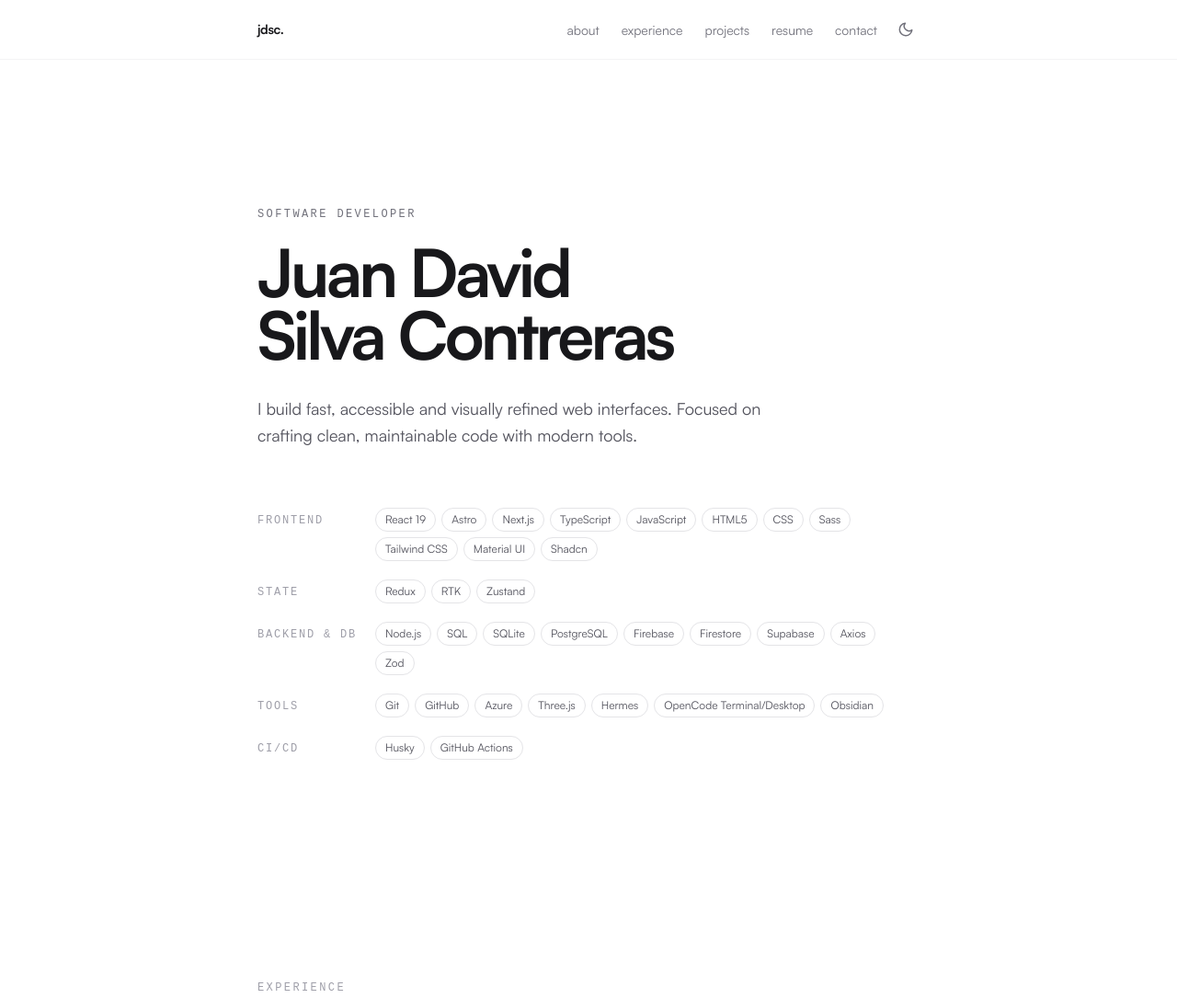
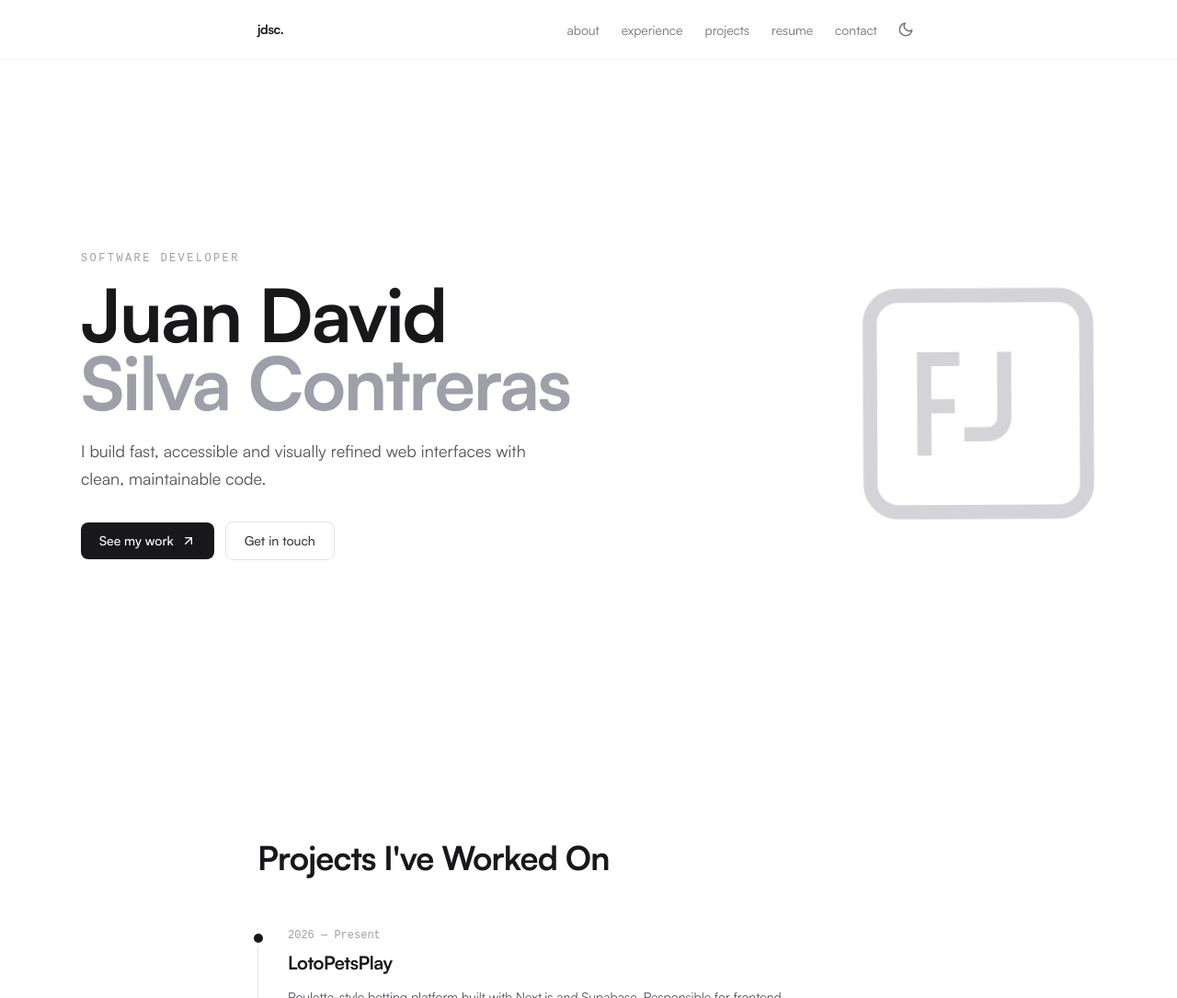
Before and after one commit to davidsilva131/astro-portfolio, an Astro site: page / in a window 1280 px wide. Shown: the top 1085 px of the page at 92% size. Built offline with nearby package versions, Linux system fonts and the light colour scheme; Astro itself is replaced by a stand-in of ours.

Commit message:
feat: T2 asymmetric hero with JD monogram and CTAs
- Replace old hero with a two-column asymmetric split: text left,
  geometric JD monogram right; collapses to single column below md.
- Add 'See my work' and 'Get in touch' CTAs with explicit anchors.
- Remove all tech chips from the hero and the section labels/eyebrows
  in Experience, Projects, Resume and Contact, leaving the hero as the
  only eyebrow on the landing page.
- Introduce Monogram.astro as a simple geometric SVG mark.
- Implement parallax via CSS scroll-driven animations
  (animation-timeline: view()) with a prefers-reduced-motion reset.
- Extend Link.astro to accept an extra class prop so CTAs can keep
  a single label without wrapping.

Closes #7

```diff
--- a/src/components/atoms/Link.astro
+++ b/src/components/atoms/Link.astro
@@ -3,9 +3,10 @@ interface Props {
   href: string;
   download?: string;
   variant?: "primary" | "ghost";
+  class?: string;
 }
 
-const { href, download, variant = "primary" } = Astro.props;
+const { href, download, variant = "primary", class: className = "" } = Astro.props;
 ---
 
 <a
@@ -16,6 +17,7 @@ const { href, download, variant = "primary" } = Astro.props;
     variant === "primary"
       ? "bg-zinc-900 text-white hover:bg-zinc-700 dark:bg-white dark:text-black dark:hover:bg-zinc-200"
       : "border border-zinc-200 text-zinc-700 hover:border-zinc-900 hover:text-zinc-900 dark:border-zinc-800 dark:text-zinc-300 dark:hover:border-white dark:hover:text-white",
+    className,
   ]}
 >
   <slot />
--- /dev/null
+++ b/src/components/atoms/Monogram.astro
@@ -0,0 +1,35 @@
+---
+interface Props {
+  class?: string;
+}
+
+const { class: className = "" } = Astro.props;
+---
+
+<svg
+  class={className}
+  xmlns="http://www.w3.org/2000/svg"
+  viewBox="0 0 100 100"
+  fill="none"
+  aria-hidden="true"
+  role="img"
+  focusable="false"
+>
+  <rect
+    x="4"
+    y="4"
+    width="92"
+    height="92"
+    rx="12"
+    stroke="currentColor"
+    stroke-width="6"
+  />
+  <path
+    d="M24 28 h18 v6 h-12 v14 h10 v6 h-10 v18 h-6 Z"
+    fill="currentColor"
+  />
+  <path
+    d="M58 28 h6 v28 a10 10 0 0 1 -10 10 h-10 v-6 h10 a4 4 0 0 0 4 -4 Z"
+    fill="currentColor"
+  />
+</svg>
--- a/src/components/organisms/Contact.astro
+++ b/src/components/organisms/Contact.astro
@@ -7,10 +7,7 @@
   class="max-w-3xl mx-auto px-6 py-28 border-t border-zinc-100 dark:border-zinc-900"
 >
   <div class="animate-in">
-    <p class="font-mono text-xs uppercase tracking-[0.2em] text-zinc-400 dark:text-zinc-600">
-      Contact
-    </p>
-    <h2 class="mt-3 text-3xl font-bold tracking-tight text-zinc-900 dark:text-white sm:text-4xl">
+    <h2 class="text-3xl font-bold tracking-tight text-zinc-900 dark:text-white sm:text-4xl">
       Get in Touch
     </h2>
     <p class="mt-4 max-w-md text-zinc-600 dark:text-zinc-400 leading-relaxed">
--- a/src/components/organisms/Experience.astro
+++ b/src/components/organisms/Experience.astro
@@ -59,7 +59,7 @@ const hasMore = hiddenItems.length > 0;
   aria-label="Projects I've Worked On"
   class="max-w-3xl mx-auto px-6 py-28"
 >
-  <SectionHeader label="Experience" title="Projects I've Worked On" />
+  <SectionHeader title="Projects I've Worked On" />
   <div class="flex flex-col gap-12">
     {visibleItems.map((item) => <ExperienceItem {...item} />)}
     {hasMore && (
--- a/src/components/organisms/Hero.astro
+++ b/src/components/organisms/Hero.astro
@@ -1,41 +1,56 @@
 ---
-const stack = [
-  { category: "Frontend", items: ["React 19", "Astro", "Next.js", "TypeScript", "JavaScript", "HTML5", "CSS", "Sass", "Tailwind CSS", "Material UI", "Shadcn"] },
-  { category: "State", items: ["Redux", "RTK", "Zustand"] },
-  { category: "Backend & DB", items: ["Node.js", "SQL", "SQLite", "PostgreSQL", "Firebase", "Firestore", "Supabase", "Axios", "Zod"] },
-  { category: "Tools", items: ["Git", "GitHub", "Azure", "Three.js", "Hermes", "OpenCode Terminal/Desktop", "Obsidian"] },
-  { category: "CI/CD", items: ["Husky", "GitHub Actions"] },
-];
+import Link from "../atoms/Link.astro";
+import Monogram from "../atoms/Monogram.astro";
 ---
 
-<section id="about" aria-label="About Juan David Silva Contreras" class="max-w-3xl mx-auto px-6 pt-32 pb-28 sm:pt-40 sm:pb-32">
-  <div class="animate-in">
-    <p class="font-mono text-xs uppercase tracking-[0.2em] text-zinc-500 dark:text-zinc-500">
+<section
+  id="about"
+  aria-label="About Juan David Silva Contreras"
+  class="max-w-6xl mx-auto px-6 pt-24 pb-20 md:pt-32 md:pb-28 min-h-[calc(100vh-4rem)] flex items-center"
+>
+  <div class="grid grid-cols-1 md:grid-cols-[1fr_0.55fr] gap-12 md:gap-16 lg:gap-24 items-center w-full">
+    <div class="animate-in order-2 md:order-1">
+      <p class="font-mono text-xs uppercase tracking-[0.2em] text-zinc-400 dark:text-zinc-600">
         Software Developer
       </p>
-    <h1 class="mt-5 text-5xl font-bold tracking-tighter text-zinc-900 dark:text-white sm:text-7xl leading-[0.95]">
-      Juan David<br />Silva Contreras
+      <h1
+        class="mt-4 text-[clamp(2.5rem,8vw,5rem)] font-bold leading-[0.92] tracking-tight text-zinc-900 dark:text-white"
+      >
+        Juan David<br />
+        <span class="text-zinc-400 dark:text-zinc-600">Silva Contreras</span>
       </h1>
-    <p class="mt-8 max-w-xl text-lg text-zinc-600 dark:text-zinc-400 leading-relaxed">
-      I build fast, accessible and visually refined web interfaces.
-      Focused on crafting clean, maintainable code with modern tools.
+      <p class="mt-6 max-w-lg text-base sm:text-lg text-zinc-600 dark:text-zinc-400 leading-relaxed">
+        I build fast, accessible and visually refined web interfaces with clean, maintainable code.
       </p>
+      <div class="mt-8 flex flex-wrap items-center gap-3">
+        <Link href="#projects" class="whitespace-nowrap">
+          See my work
+          <svg
+            xmlns="http://www.w3.org/2000/svg"
+            width="16"
+            height="16"
+            viewBox="0 0 24 24"
+            fill="none"
+            stroke="currentColor"
+            stroke-width="2"
+            stroke-linecap="round"
+            stroke-linejoin="round"
+            aria-hidden="true"
+          >
+            <path d="M7 17 L17 7" />
+            <path d="M7 7 h10 v10" />
+          </svg>
+        </Link>
+        <Link href="#contact" variant="ghost" class="whitespace-nowrap">
+          Get in touch
+        </Link>
+      </div>
     </div>
 
-  <div class="mt-16 animate-in flex flex-col gap-5" style="transition-delay: 0.1s;">
-    {stack.map(({ category, items }) => (
-      <div class="flex items-baseline gap-4">
-        <span class="w-28 shrink-0 font-mono text-xs uppercase tracking-[0.15em] text-zinc-400 dark:text-zinc-600 pt-1">
-          {category}
-        </span>
-        <div class="flex flex-wrap gap-1.5">
-          {items.map((tech) => (
-            <span class="inline-flex items-center rounded-full border border-zinc-200 dark:border-zinc-800 px-2.5 py-1 text-xs text-zinc-600 dark:text-zinc-400 transition-colors duration-200 hover:border-zinc-400 dark:hover:border-zinc-600 hover:text-zinc-900 dark:hover:text-white">
-              {tech}
-            </span>
-          ))}
+    <div class="order-1 md:order-2 flex justify-center md:justify-end">
+      <Monogram
+        class="monogram-parallax w-40 h-40 sm:w-48 sm:h-48 md:w-56 md:h-56 lg:w-64 lg:h-64 text-zinc-300 dark:text-zinc-700"
+      />
     </div>
   </div>
-    ))}
-  </div>
 </section>
--- a/src/components/organisms/Projects.astro
+++ b/src/components/organisms/Projects.astro
@@ -117,7 +117,7 @@ const projects = [
   aria-label="Things I've Built"
   class="max-w-3xl mx-auto px-6 py-28 border-t border-zinc-100 dark:border-zinc-900"
 >
-  <SectionHeader label="Projects" title="Things I've Built" />
+  <SectionHeader title="Things I've Built" />
   <div class="grid grid-cols-1 sm:grid-cols-2 gap-3">
     {projects.map((project) => <ProjectCard {...project} />)}
   </div>
--- a/src/components/organisms/Resume.astro
+++ b/src/components/organisms/Resume.astro
@@ -9,10 +9,7 @@ import Link from "../atoms/Link.astro";
 >
   <div class="flex flex-col sm:flex-row sm:items-end sm:justify-between gap-8 animate-in">
     <div>
-      <p class="font-mono text-xs uppercase tracking-[0.2em] text-zinc-400 dark:text-zinc-600">
-        Resume
-      </p>
-      <h2 class="mt-3 text-3xl font-bold tracking-tight text-zinc-900 dark:text-white sm:text-4xl">
+      <h2 class="text-3xl font-bold tracking-tight text-zinc-900 dark:text-white sm:text-4xl">
         Download My CV
       </h2>
       <p class="mt-3 text-sm text-zinc-500 dark:text-zinc-500">
--- a/src/styles/global.css
+++ b/src/styles/global.css
@@ -105,6 +105,22 @@
     background-size: 100% 1px;
   }
 
+  .monogram-parallax {
+    animation: monogram-parallax linear;
+    animation-timeline: view();
+    animation-range: entry 0% exit 100%;
+    transform-origin: center center;
+  }
+
+  @keyframes monogram-parallax {
+    0% {
+      transform: translateY(-28px) rotate(-4deg);
+    }
+    100% {
+      transform: translateY(28px) rotate(4deg);
+    }
+  }
+
   @media (prefers-reduced-motion: reduce) {
     .animate-in {
       opacity: 1;
@@ -112,6 +128,11 @@
       transition: none;
     }
 
+    .monogram-parallax {
+      animation: none !important;
+      transform: none !important;
+    }
+
     html {
       scroll-behavior: auto;
     }
```
Lines whose indentation alone changed are shown as unchanged.
